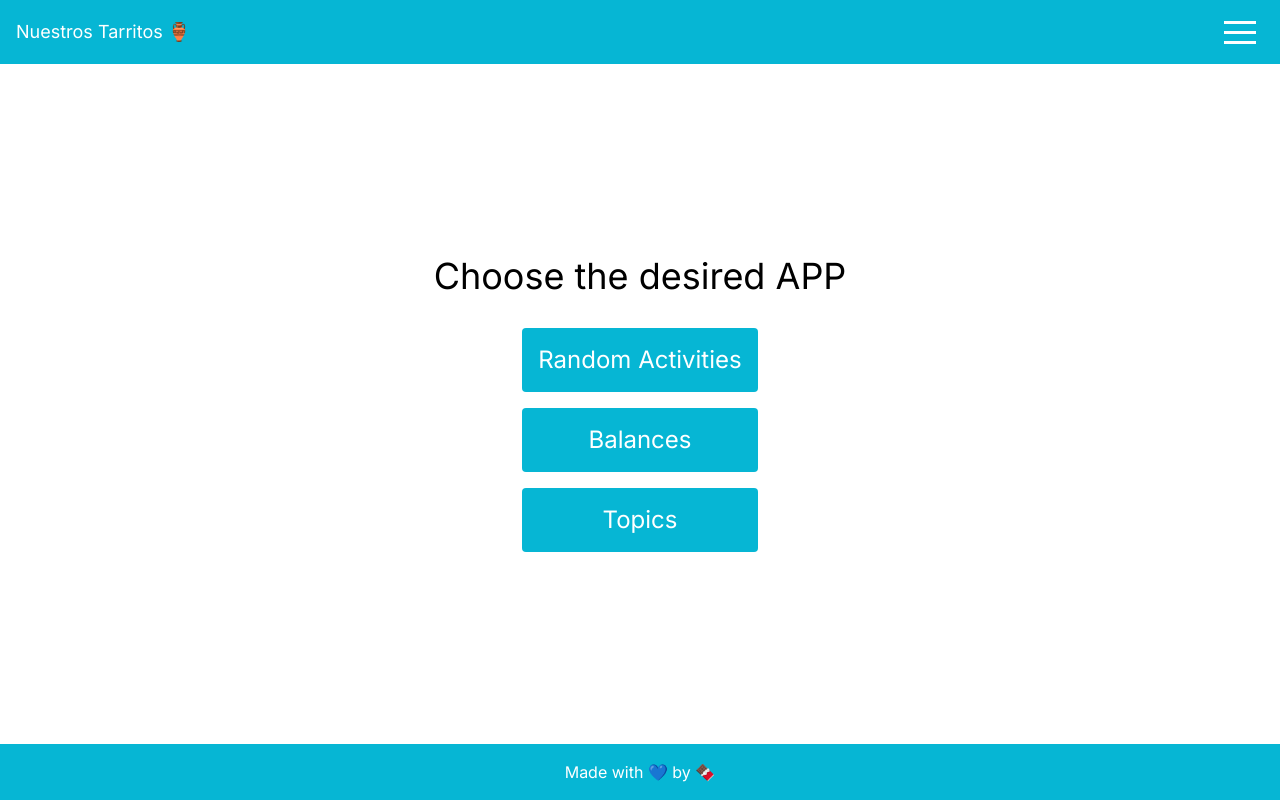
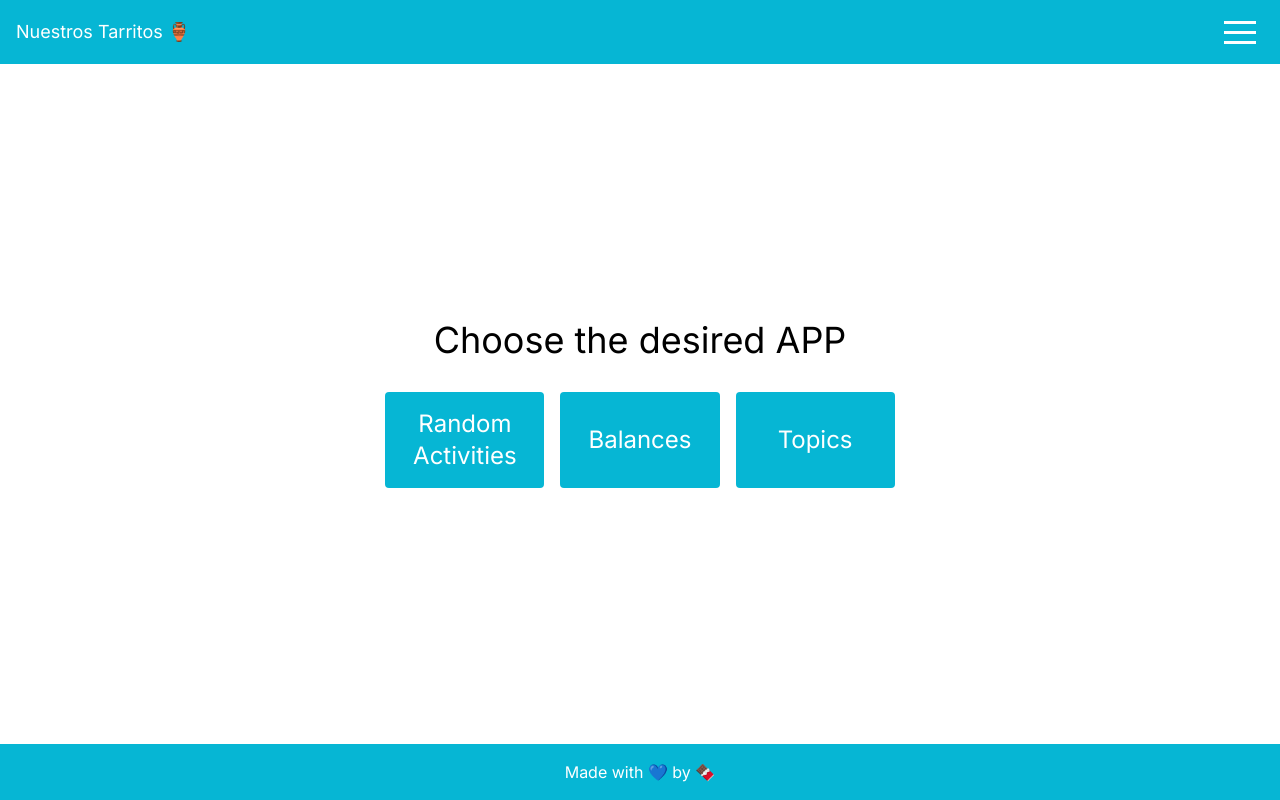
Before and after one commit to Danimexivasco/los-tarritos, a Next.js app: page / in a window 1280 px wide. Built offline with nearby package versions, Linux system fonts and the light colour scheme; no server answers; sample sign-in values are in the browser's storage.

Commit message:
Finish home page

```diff
--- a/app/layout.tsx
+++ b/app/layout.tsx
@@ -26,7 +26,7 @@ export default function RootLayout({
         <ProtectedRoute>
           <Header />
           <main >
-            <Container fullHeight>
+            <Container fullHeight centered>
               <Toaster position="top-center" />
               {children}
             </Container>
--- a/app/page.tsx
+++ b/app/page.tsx
@@ -1,19 +1,22 @@
 import { ROUTES } from "@/utils/routes";
+import { getPath } from "@/utils/getPath";
 import Link from "@/components/link";
-import { getPath } from "@/utils/getPath";
 
 export default function Home() {
   return (
     <div className="min-h-[calc(100vh-10rem)] md:min-h-[calc(100vh-13.5rem)] h-full grid place-content-center">
       <h1 className="text-center text-4xl mb-8">Choose the desired APP</h1>
-      <div className="grid gap-4 place-content-center h-full">
+      <div className="grid md:flex gap-4 h-full">
         {ROUTES.filter(route => route.onMenu && route.name !== "Home").map(route =>
           <Link
             key={route.name}
             href={getPath(route.name)}
             asButton
-            className="text-2xl"
-          >{route.name}</Link>)}
+            className="text-2xl text-center"
+          >
+            {route.name}
+          </Link>)
+        }
       </div>
     </div>
   )
```
